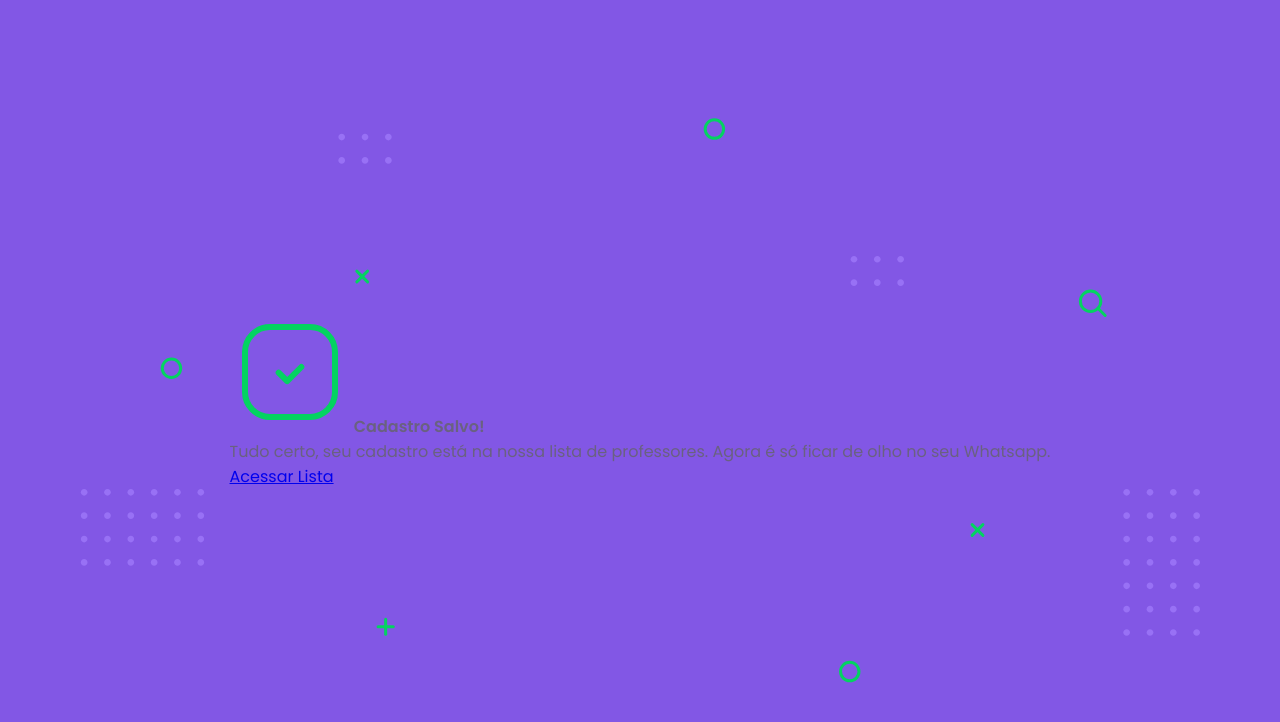
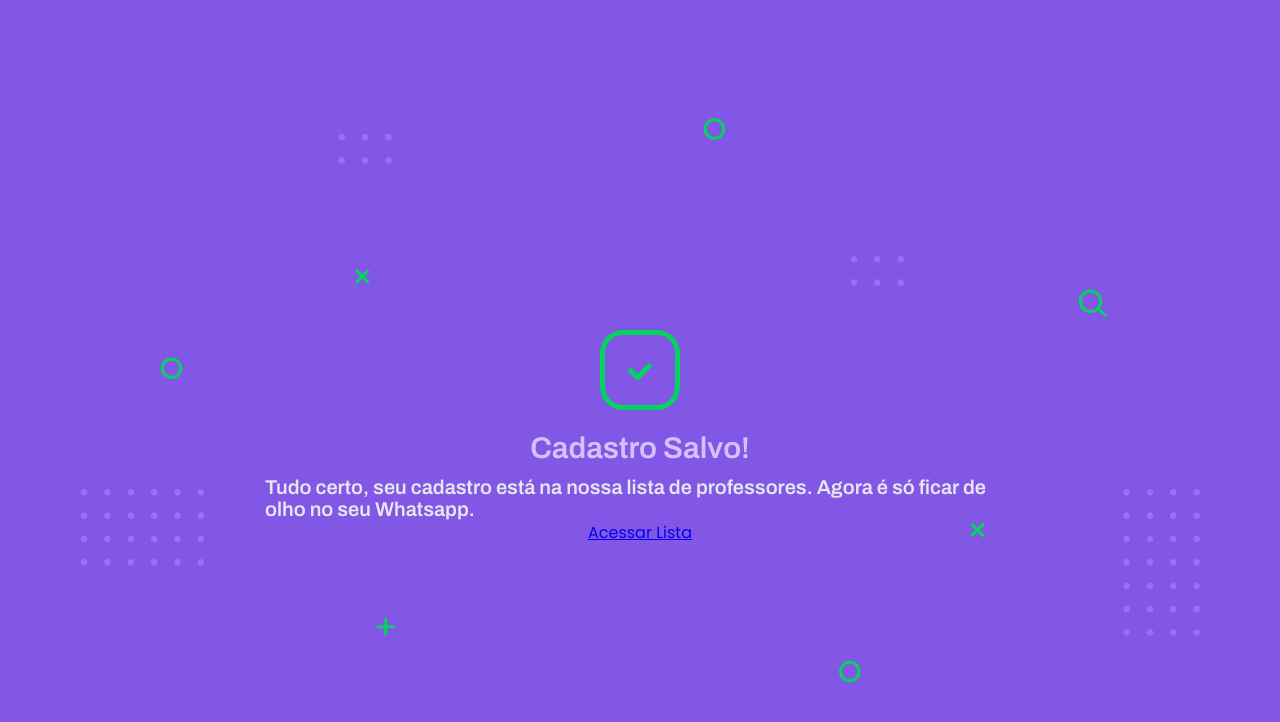
Before and after one commit to ThiagoBuen/NextLevelWeek2, a website: page src/views/schedule-success.html in a window 1280 px wide. Drawn offline with Linux system fonts and the light colour scheme.

Commit message:
31/08 : Still working on the screen, some adjustments on the content :rocket: :rocket:

```diff
--- a/public/styles/partials/page-schedule-success.css
+++ b/public/styles/partials/page-schedule-success.css
@@ -7,32 +7,29 @@
     justify-content: center;
     background-image: url("/images/success-background.svg");
     background-repeat: no-repeat;
+    margin: 3.2rem 0;
 
 }
 
+#page-schedule-success strong{
+    color: var(--color-text-in-primary);
+    font: 600 3rem Archivo;
+    line-height: 4rem;
+    margin-top: 0.8rem;
+    max-width: 25rem;
 
-#page-schedule-success .content{
-    display: flex;
-    justify-content: center;
-    margin: 3.2rem 0;
 }
 
-#page-schedule-success .content strong{
-    color: var(--color-title-in-primary);
-    line-height: 5rem;
+#page-schedule-success p{
+    color: var(--color-line-in-white);
+    line-height: 3.5rem;
     margin-top: 0.8rem;
-    font: 600 4rem Archivo;
+    font: 600 2rem Archivo;
+    max-width: 75rem;
 }
 
-#page-schedule-success .content p{
-    color: var(--color-text-in-primary);
-    font: 600 1.5rem Archivo;
-    line-height: 5rem;
-    margin-top: 0.8rem;
-}
-
-#page-schedule-success main .content .success-check{
-    width: 15rem;
+#page-schedule-success .success-check{
+    width: 10rem;
 }
 
 #page-schedule-success main .button-container a{
--- a/src/views/schedule-success.html
+++ b/src/views/schedule-success.html
@@ -18,15 +18,13 @@
 
     <body id="page-schedule-success">
 
-        <div class= "container">
-
         <img class="success-check" src="/images/icons/success-check-icon.svg" alt="Check">
 
-            <strong class="stored-txt">
+        <strong>
             Cadastro Salvo!
         </strong>
 
-            <p class="stored-msg">
+        <p>
             Tudo certo, seu cadastro está na nossa lista de professores.
             Agora é só ficar de olho no seu Whatsapp.
         </p>
@@ -37,8 +35,6 @@
             </a>
         </div>
 
-        </div>
-
 
     </body>
 </html>
```
Lines whose indentation alone changed are shown as unchanged.
